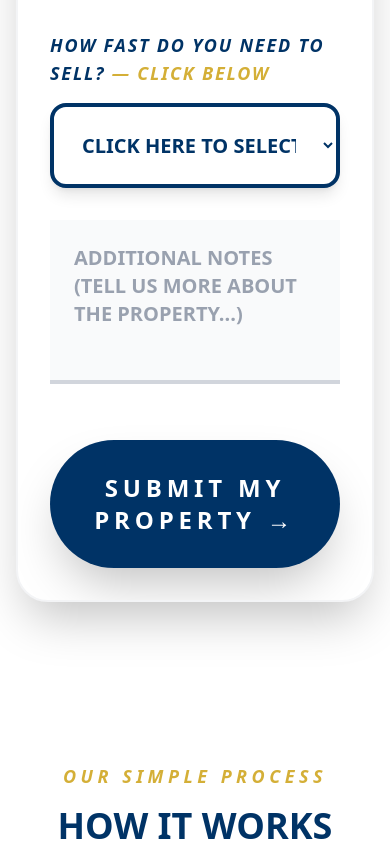
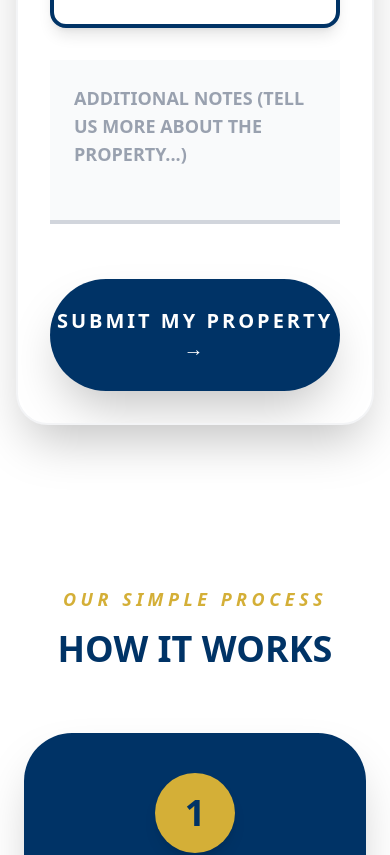
Before and after one commit to nijackacquisitions56/nijack-property-solutions, a React (Vite) app: page / in a window 390 px wide. Shown: the part 2379-3234 px from the top of the page. Built offline with nearby package versions, Linux system fonts and the light colour scheme.

Commit message:
Update App.jsx

```diff
--- a/src/App.jsx
+++ b/src/App.jsx
@@ -2,7 +2,7 @@ import React from 'react';
 
 const NijackSite = () => {
   return (
-    <div className="min-h-screen bg-white font-sans text-slate-900 text-lg leading-relaxed scroll-smooth">
+    <div className="min-h-screen bg-white font-sans text-slate-900 text-base md:text-lg leading-relaxed scroll-smooth">
 
       {/* 1. HEADER */}
       <nav className="bg-white py-4 border-b-4 border-[#D4AF37] sticky top-0 z-50 shadow-sm">
@@ -26,7 +26,7 @@ const NijackSite = () => {
           <p className="text-[#D4AF37] font-black uppercase tracking-[0.3em] text-sm md:text-lg mb-6 italic">
             Northeast Ohio & Nationwide Investment Solutions
           </p>
-          <h1 className="text-5xl md:text-8xl font-black mb-8 uppercase tracking-tighter leading-tight">
+          <h1 className="text-4xl md:text-8xl font-black mb-8 uppercase tracking-tighter leading-tight">
             Sell Your House <br className="md:hidden" />
             <span className="relative inline-block px-1">
               FAST
@@ -42,7 +42,7 @@ const NijackSite = () => {
               </svg>
             </span>
           </h1>
-          <p className="text-2xl md:text-4xl font-bold italic opacity-95 uppercase tracking-[0.15em] mb-10">
+          <p className="text-xl md:text-4xl font-bold italic opacity-95 uppercase tracking-[0.15em] mb-10">
             "Rooted in Care, Driven by Results."
           </p>
           <div className="inline-flex items-center bg-white/10 border-2 border-white/30 px-8 py-4 rounded-full">
@@ -63,39 +63,39 @@ const NijackSite = () => {
 
             <div className="p-8 md:p-16 space-y-12">
               <div className="space-y-8">
-                <h3 className="text-[#003366] font-black uppercase tracking-wider text-2xl md:text-4xl italic underline decoration-[#D4AF37] decoration-4">
+                <h3 className="text-[#003366] font-black uppercase tracking-wider text-xl md:text-4xl italic underline decoration-[#D4AF37] decoration-4">
                   Step 1: Contact Information
                 </h3>
                 <div className="grid md:grid-cols-2 gap-8">
                   <input
                     type="text"
                     placeholder="FULL NAME"
-                    className="w-full bg-gray-50 border-b-4 border-gray-300 p-6 text-xl md:text-2xl font-bold outline-none focus:border-[#003366] placeholder:text-gray-400"
+                    className="w-full bg-gray-50 border-b-4 border-gray-300 p-6 text-lg md:text-2xl font-bold outline-none focus:border-[#003366] placeholder:text-gray-400"
                     required
                   />
                   <input
                     type="tel"
                     placeholder="PHONE NUMBER"
-                    className="w-full bg-gray-50 border-b-4 border-gray-300 p-6 text-xl md:text-2xl font-bold outline-none focus:border-[#003366] placeholder:text-gray-400"
+                    className="w-full bg-gray-50 border-b-4 border-gray-300 p-6 text-lg md:text-2xl font-bold outline-none focus:border-[#003366] placeholder:text-gray-400"
                     required
                   />
                 </div>
                 <input
                   type="email"
                   placeholder="EMAIL ADDRESS"
-                  className="w-full bg-gray-50 border-b-4 border-gray-300 p-6 text-xl md:text-2xl font-bold outline-none focus:border-[#003366] placeholder:text-gray-400"
+                  className="w-full bg-gray-50 border-b-4 border-gray-300 p-6 text-lg md:text-2xl font-bold outline-none focus:border-[#003366] placeholder:text-gray-400"
                   required
                 />
                 <input
                   type="text"
                   placeholder="PROPERTY ADDRESS (STREET, CITY, STATE, ZIP)"
-                  className="w-full bg-gray-50 border-b-4 border-gray-300 p-6 text-xl md:text-2xl font-bold outline-none focus:border-[#003366] placeholder:text-gray-400"
+                  className="w-full bg-gray-50 border-b-4 border-gray-300 p-6 text-lg md:text-2xl font-bold outline-none focus:border-[#003366] placeholder:text-gray-400"
                   required
                 />
               </div>
 
               <div className="space-y-8">
-                <h3 className="text-[#003366] font-black uppercase tracking-wider text-2xl md:text-4xl italic underline decoration-[#D4AF37] decoration-4">
+                <h3 className="text-[#003366] font-black uppercase tracking-wider text-xl md:text-4xl italic underline decoration-[#D4AF37] decoration-4">
                   Step 2: Property Details
                 </h3>
 
@@ -131,7 +131,7 @@ const NijackSite = () => {
                     How fast do you need to sell? <span className="text-[#D4AF37]">— CLICK BELOW</span>
                   </label>
                   <select
-                    className="w-full bg-white border-4 border-[#003366] rounded-2xl p-6 text-xl md:text-2xl font-black text-[#003366] outline-none shadow-lg cursor-pointer"
+                    className="w-full bg-white border-4 border-[#003366] rounded-2xl p-6 text-lg md:text-2xl font-black text-[#003366] outline-none shadow-lg cursor-pointer"
                     defaultValue=""
                   >
                     <option value="" disabled>
@@ -149,13 +149,13 @@ const NijackSite = () => {
                 <textarea
                   placeholder="ADDITIONAL NOTES (TELL US MORE ABOUT THE PROPERTY...)"
                   rows="4"
-                  className="w-full bg-gray-50 border-b-4 border-gray-300 p-6 text-xl md:text-2xl font-bold outline-none focus:border-[#003366] resize-none placeholder:text-gray-400"
+                  className="w-full bg-gray-50 border-b-4 border-gray-300 p-6 text-lg md:text-2xl font-bold outline-none focus:border-[#003366] resize-none placeholder:text-gray-400"
                 ></textarea>
               </div>
 
               <button
                 type="submit"
-                className="w-full bg-[#003366] text-white py-8 md:py-10 rounded-full font-black uppercase tracking-[0.2em] text-2xl md:text-4xl hover:bg-[#D4AF37] hover:text-[#003366] transition-all shadow-2xl"
+                className="w-full bg-[#003366] text-white py-7 md:py-10 rounded-full font-black uppercase tracking-[0.15em] text-xl md:text-4xl hover:bg-[#D4AF37] hover:text-[#003366] transition-all shadow-2xl"
               >
                 Submit My Property →
               </button>
@@ -239,12 +239,12 @@ const NijackSite = () => {
       <section className="bg-[#003366] text-white py-20 md:py-32 px-6 text-center border-t-8 border-[#D4AF37]">
         <div className="max-w-5xl mx-auto">
           <p className="text-[#D4AF37] font-black uppercase tracking-[0.3em] text-xl mb-6">READY TO MOVE FORWARD?</p>
-          <h2 className="text-4xl md:text-7xl font-black uppercase tracking-tighter mb-10 leading-tight">
+          <h2 className="text-3xl md:text-7xl font-black uppercase tracking-tighter mb-10 leading-tight">
             START WITH YOUR <br /> PROPERTY DETAILS
           </h2>
           <a
             href="#property-form"
-            className="inline-block bg-[#D4AF37] text-[#003366] px-12 py-6 md:px-16 md:py-8 rounded-full font-black uppercase tracking-[0.12em] text-xl md:text-3xl hover:bg-white transition-all shadow-2xl"
+            className="inline-block bg-[#D4AF37] text-[#003366] px-10 py-5 md:px-16 md:py-8 rounded-full font-black uppercase tracking-[0.08em] text-lg md:text-3xl hover:bg-white transition-all shadow-2xl"
           >
             Submit My Details Now
           </a>
```
